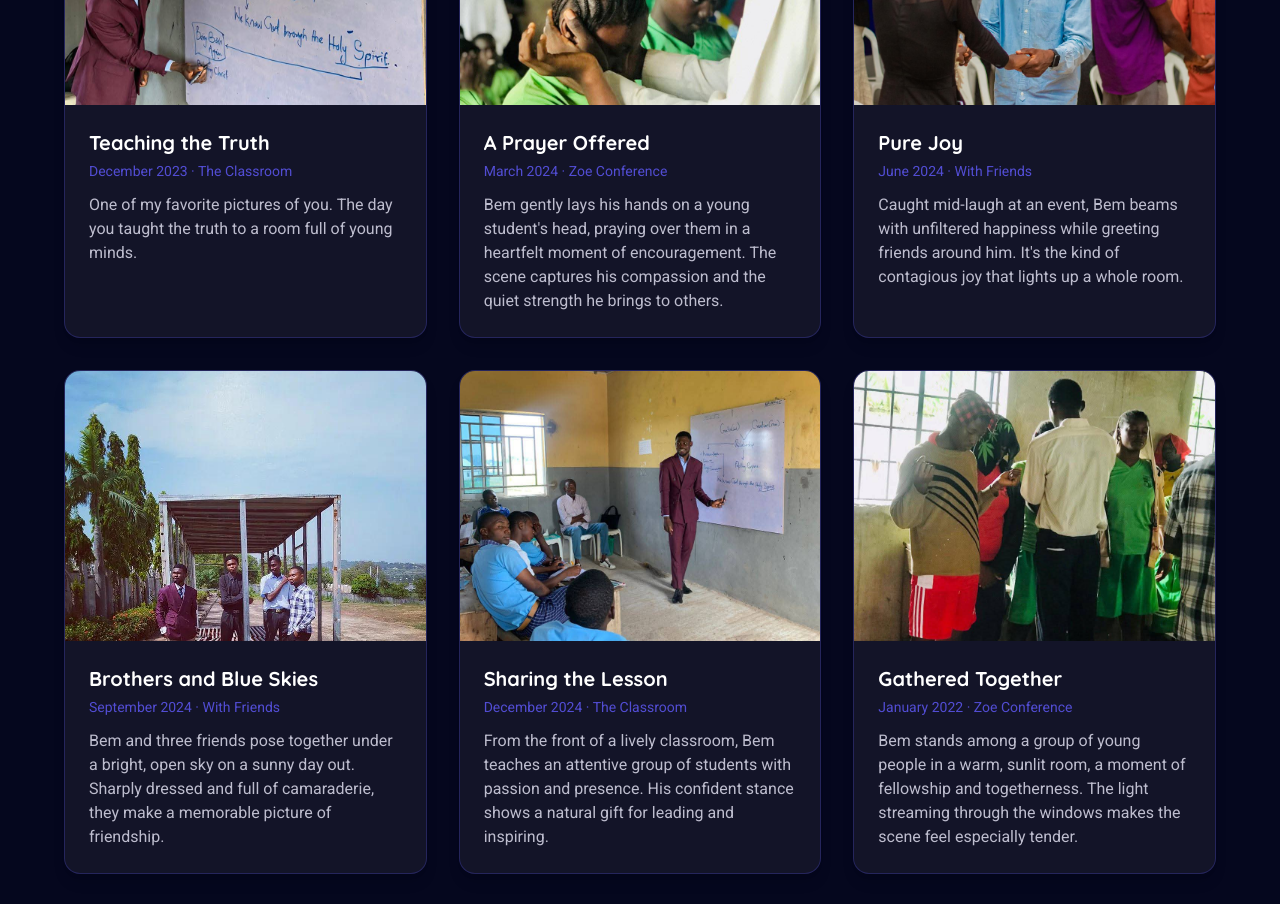
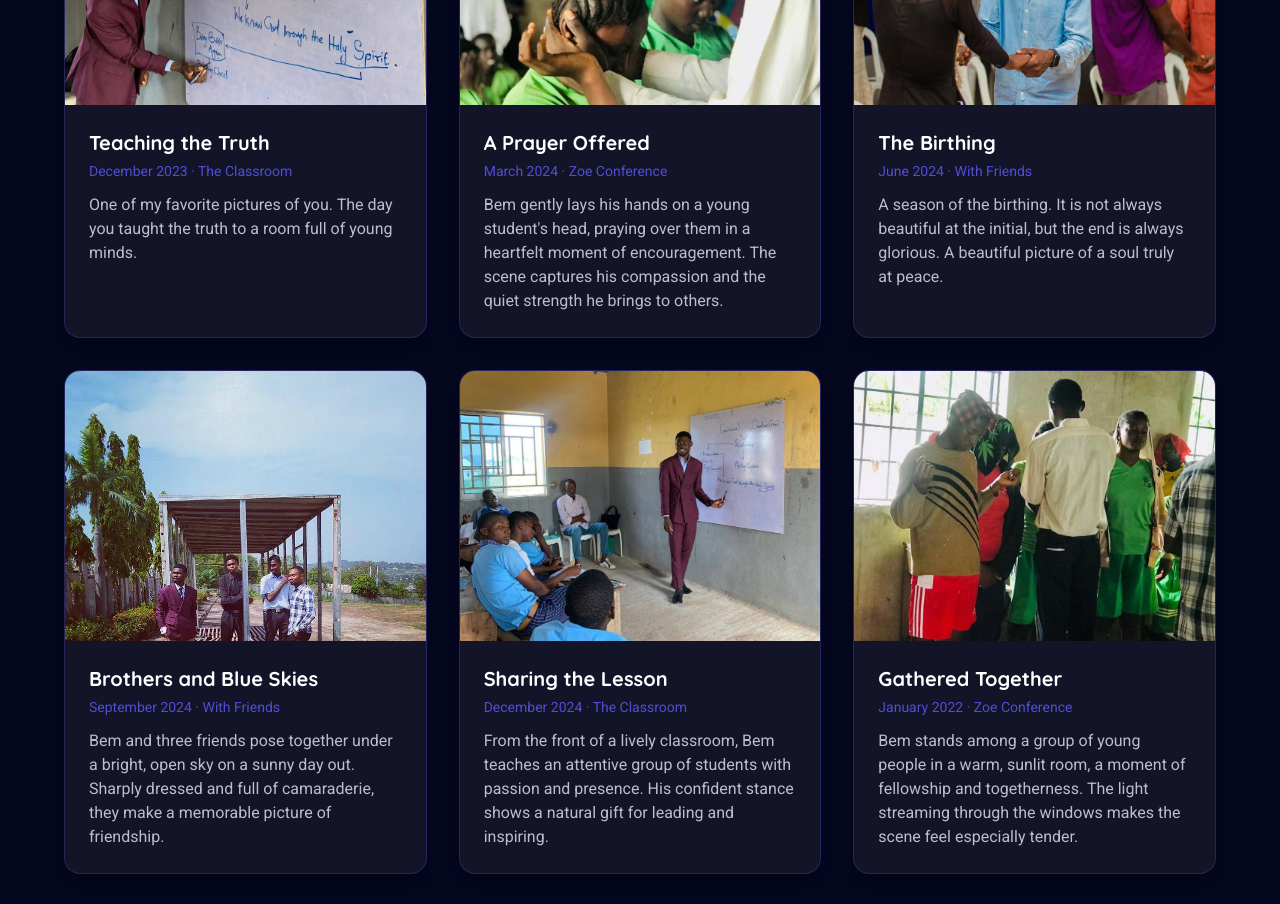
Before and after one commit to courage-ogbaji/Frenzo, a Next.js app: page /gallery in a window 1280 px wide. Shown: the part 1920-2824 px from the top of the page. Built offline with nearby package versions, Linux system fonts and the light colour scheme.

Commit message:
Update gallary

```diff
--- a/src/data/gallery.ts
+++ b/src/data/gallery.ts
@@ -117,11 +117,11 @@ export const photos: Photo[] = [
   {
     id: "media-14",
     image: "/images/gallery/Media (14).jpeg",
-    title: "Pure Joy",
+    title: "The Birthing",
     date: "June 2024",
     location: "With Friends",
     story:
-      "Caught mid-laugh at an event, Bem beams with unfiltered happiness while greeting friends around him. It's the kind of contagious joy that lights up a whole room.",
+      "A season of the birthing. It is not always beautiful at the initial, but the end is always glorious. A beautiful picture of a soul truly at peace.",
   },
   {
     id: "media-15",
```
